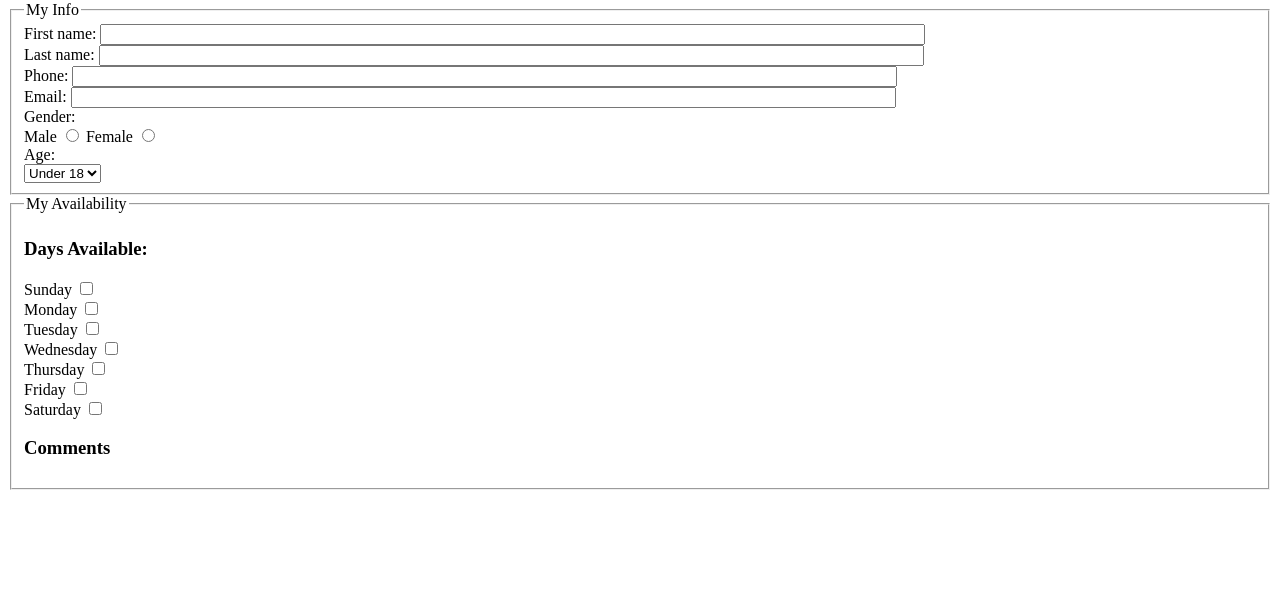
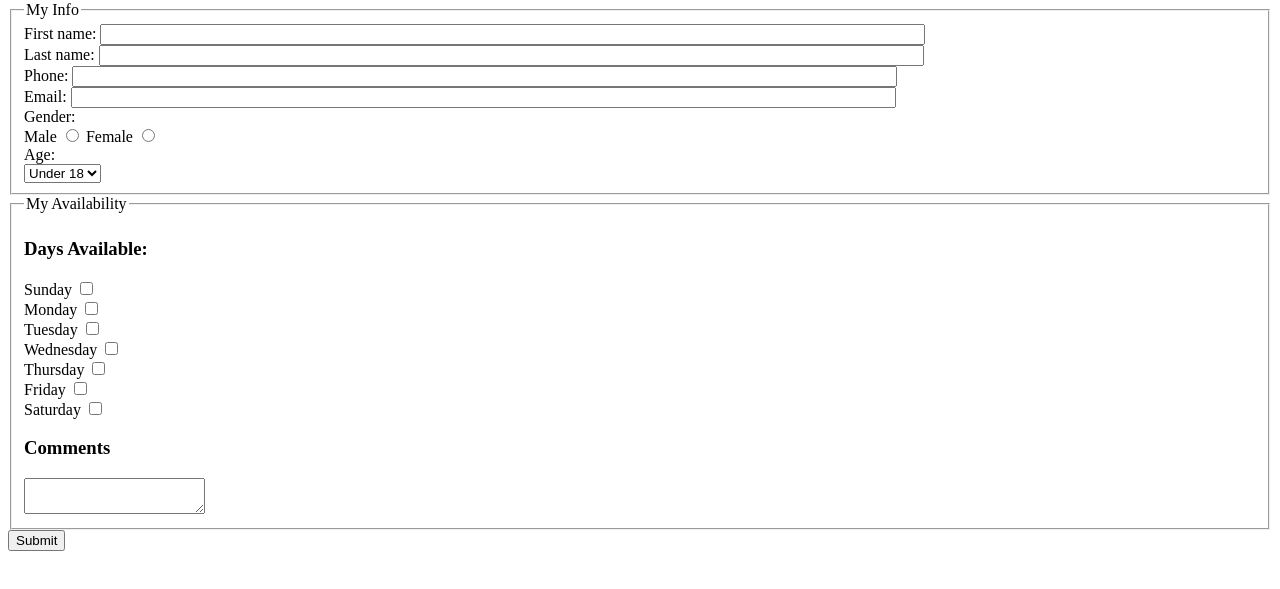
Before and after one commit to robowango/lab--5, a plain HTML site: page index.html in a window 1280 px wide. Shown: the part 113-702 px from the top of the page. Drawn offline with Linux system fonts and the light colour scheme.

Commit message:
Update index.html
adding my name to the hidden fields

```diff
--- a/index.html
+++ b/index.html
@@ -44,6 +44,11 @@
         <div><label>Friday <input type="checkbox" name="available_field[]" value="friday"></label></div>
         <div><label>Saturday <input type="checkbox" name="available_field[]" value="saturday"></label></div>
         <h3>Comments</h3>
-
+	    <textarea name="comments_field"></textarea>
+      </div>
+    </fieldset>
+    <input type="hidden" name="hidden_field" value="Robert Rangel">
+    <input type="Submit">
+  </form>
 </body>
 </html>
```
